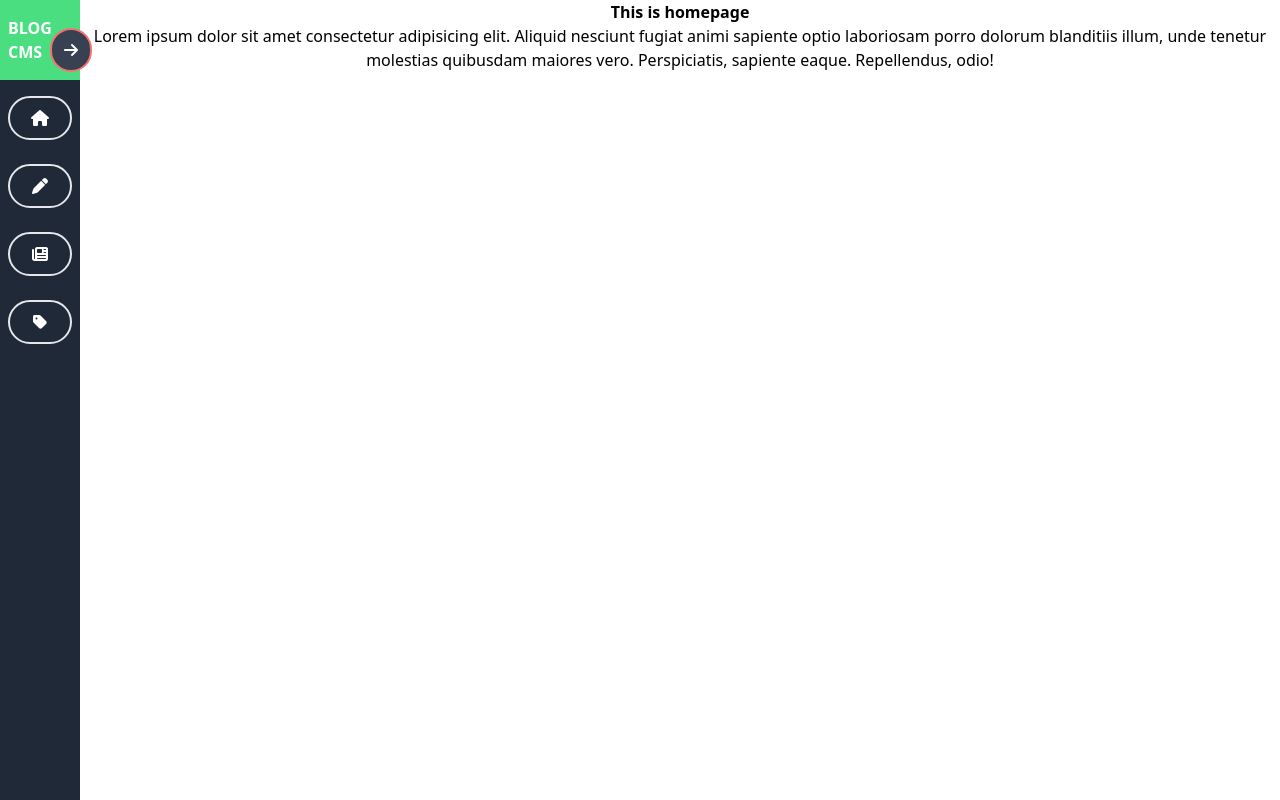
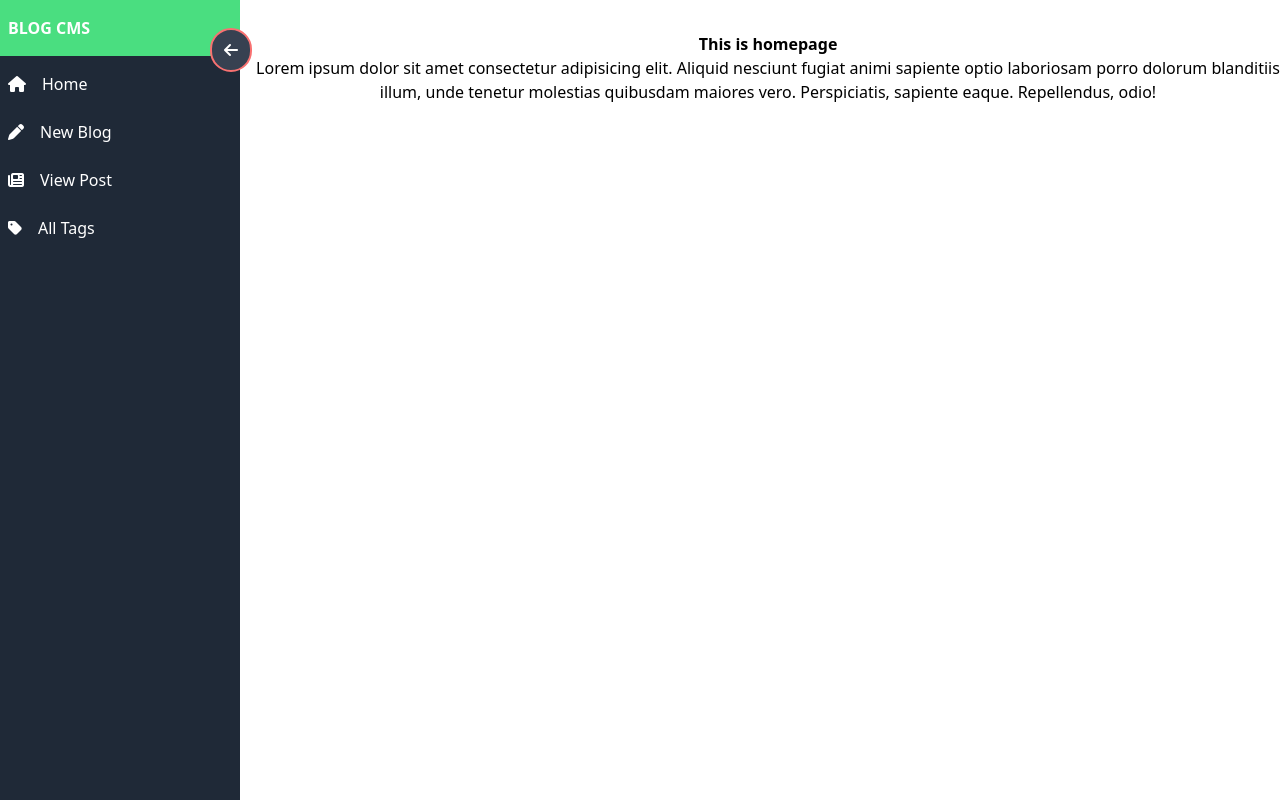
Before and after one commit to alokup60/blog-cms, a SvelteKit app: page /cms/home in a window 1280 px wide. Built offline with nearby package versions, Linux system fonts and the light colour scheme.

Commit message:
sidebar active class added

```diff
--- a/package.json
+++ b/package.json
@@ -31,6 +31,7 @@
     "imagekit": "^4.1.4",
     "mongodb": "^6.3.0",
     "svelte-toasts": "^1.1.2",
+    "tailwind-editor": "^0.3.2",
     "uuid": "^9.0.1"
   }
 }
--- a/src/routes/cms/allTags/+page.svelte
+++ b/src/routes/cms/allTags/+page.svelte
@@ -29,9 +29,14 @@
 </script>
 
 <section
-  class="flex flex-col justify-center items-center text-center w-full mx-auto py-8"
+  class="flex flex-col justify-center items-center text-center w-full mx-auto md:ml-[14rem]"
 >
-  <h2 class="text-center font-semibold text-2xl">All Tags</h2>
+  <h2
+    class="text-center font-semibold text-2xl sticky py-2 headingShadow w-full top-0 z-10"
+  >
+    All Tags
+  </h2>
+  <!-- <h2 class="text-center font-semibold text-2xl">All Tags</h2> -->
   <ul class="flex gap-2 mt-4 w-6/12 flex-wrap">
     {#each tagsAll as tag}
       <li
--- a/src/routes/cms/home/+page.svelte
+++ b/src/routes/cms/home/+page.svelte
@@ -1,7 +1,7 @@
 <script></script>
 
 <section
-  class="flex flex-col justify-center mx-auto items-center text-center w-full"
+  class="flex flex-col flex-wrap justify-center items-center text-center w-[80%] mx-auto py-8 md:ml-[16rem]"
 >
   <h2 class="text-center font-semibold">This is homepage</h2>
   <p>
--- a/src/routes/cms/newBlog/+page.svelte
+++ b/src/routes/cms/newBlog/+page.svelte
@@ -100,13 +100,17 @@
   />
 </svelte:head>
 
-<div class="lg:ml-[22%] absolute top-0 max-w-7xl pt-5 justify-center mx-auto">
+<div class="md:ml-[18rem] absolute top-0 justify-center mx-auto">
+  <h2
+    class="text-center font-semibold text-2xl sticky py-2 bg-white headingShadow w-full top-0"
+  >
+    New Blog
+  </h2>
   <form
-    class="py-4 bx px-4 max-h-screen overflow-scroll rounded-md"
+    class=" bx px-4 max-h-screen overflow-scroll rounded-md"
     method="POST"
     enctype="multipart/form-data"
   >
-    <h2 class="text-center font-semibold text-2xl">CMS for Blog</h2>
     <div class="flex gap-4">
       <a href="">Edit</a>
       <button type="button" on:click={fun}>Preview</button>
@@ -335,6 +339,10 @@
     background-color: green;
   }
 
+  .headingShadow {
+    box-shadow: rgba(0, 0, 0, 0.24) 0px 3px 8px;
+  }
+
   /* .preview {
     overflow: hidden;
     width: 200px;
--- a/src/routes/components/SideBar.svelte
+++ b/src/routes/components/SideBar.svelte
@@ -1,37 +1,25 @@
 <script>
   import { browser } from "$app/environment";
+  import { onMount } from "svelte";
 
-  if (browser) {
-    document.addEventListener("DOMContentLoaded", function () {
-      // Obtener todas las opciones principales con desplegables
-      const opcionesConDesplegable = document.querySelectorAll(
-        ".opcion-con-desplegable"
-      );
+  onMount(() => {
+    if (typeof window !== "undefined") {
+      // This ensures that we are running in a browser environment
+      let listItems = document.querySelectorAll("#list-items li");
 
-      // Agregar evento de clic a cada opción principal
-      opcionesConDesplegable.forEach(function (opcion) {
-        opcion.addEventListener("click", function () {
-          // Obtener el desplegable asociado a la opción
-          const desplegable = opcion.querySelector(".desplegable");
+      listItems.forEach(function (item) {
+        item.addEventListener("click", function () {
+          listItems.forEach(function (li) {
+            li.classList.remove("active");
+          });
 
-          // Alternar la clase "hidden" para mostrar u ocultar el desplegable
-          desplegable.classList.toggle("hidden");
+          item.classList.add("active");
         });
       });
-    });
-  }
-  // let listItems = document.querySelectorAll("#list-items li");
-  // listItems.forEach(function (item) {
-  //   item.addEventListener("click", function () {
-  //     listItems.forEach(function (li) {
-  //       li.classList.remove("active");
-  //     });
+    }
+  });
 
-  //     item.classList.add("active");
-  //   });
-  // });
-
-  let openSideBar = false;
+  let openSideBar = true;
   function isOpen() {
     openSideBar = !openSideBar;
   }
@@ -41,7 +29,7 @@
 <aside
   class={`${
     openSideBar ? "w-60" : "w-20"
-  } bg-gray-800  text-white h-screen relative`}
+  } bg-gray-800  text-white h-screen fixed`}
 >
   <div
     class="absolute -right-3 bg-gray-700 border-2 border-red-400 rounded-full px-3 py-2 top-7 cursor-pointer hover:bg-green-400"
@@ -53,13 +41,13 @@
       <i class="fa-solid fa-arrow-right"></i>
     {/if}
   </div>
-  <nav class="flex flex-col gap-2 w-full">
+  <nav class={`flex flex-col gap-2 `}>
     <div class="px-2 py-4 bg-green-400">
       <p class="font-bold">BLOG CMS</p>
     </div>
     <ul class="space-y-2 w-full" id="list-items">
       <li
-        class="flex items-center gap-4 justify-between p-2 hover:bg-gray-700 hover:text-green-400"
+        class="flex items-center gap-4 cursor-pointer justify-between p-2 hover:bg-gray-700 hover:text-green-400"
       >
         {#if openSideBar}
           <i class="fa-solid fa-house"> </i>
@@ -74,7 +62,7 @@
       </li>
 
       <li
-        class="flex items-center gap-4 justify-between p-2 hover:bg-gray-700 hover:text-green-400"
+        class="flex items-center gap-4 cursor-pointer justify-between p-2 hover:bg-gray-700 hover:text-green-400"
       >
         {#if openSideBar}
           <i class="fa-solid fa-pen"></i>
@@ -91,7 +79,7 @@
       </li>
 
       <li
-        class="flex items-center gap-4 justify-between p-2 hover:bg-gray-700 hover:text-green-400"
+        class="flex items-center gap-4 cursor-pointer justify-between p-2 hover:bg-gray-700 hover:text-green-400"
       >
         {#if openSideBar}
           <i class="fa-solid fa-newspaper"></i>
@@ -108,7 +96,7 @@
       </li>
 
       <li
-        class="flex items-center gap-4 justify-between p-2 hover:bg-gray-700 hover:text-green-400"
+        class="flex items-center gap-4 cursor-pointer justify-between p-2 hover:bg-gray-700 hover:text-green-400"
       >
         {#if openSideBar}
           <i class="fa-solid fa-tag"></i>
@@ -127,6 +115,7 @@
 
 <style>
   .active {
-    background-color: green;
+    background-color: gray;
+    color: white;
   }
 </style>
--- a/src/routes/components/ViewPost.svelte
+++ b/src/routes/components/ViewPost.svelte
@@ -17,7 +17,12 @@
 </Modal> -->
 
 <section>
-  <div class="flex ml-[4rem] flex-wrap gap-4 pt-20">
+  <div class="flex md:ml-[14rem] flex-wrap gap-4">
+    <h2
+      class="text-center font-semibold text-2xl sticky py-2 bg-white headingShadow w-full top-0 z-10"
+    >
+      View Post
+    </h2>
     {#if $blogForm}
       {#each $blogForm as data}
         <!-- {data.img} -->
@@ -115,3 +120,9 @@
     {/if}
   </div>
 </section>
+
+<style>
+  .headingShadow {
+    box-shadow: rgba(0, 0, 0, 0.24) 0px 3px 8px;
+  }
+</style>
```
Also changed, not shown: 1 other file (tests, documents, lock files or other folders).
